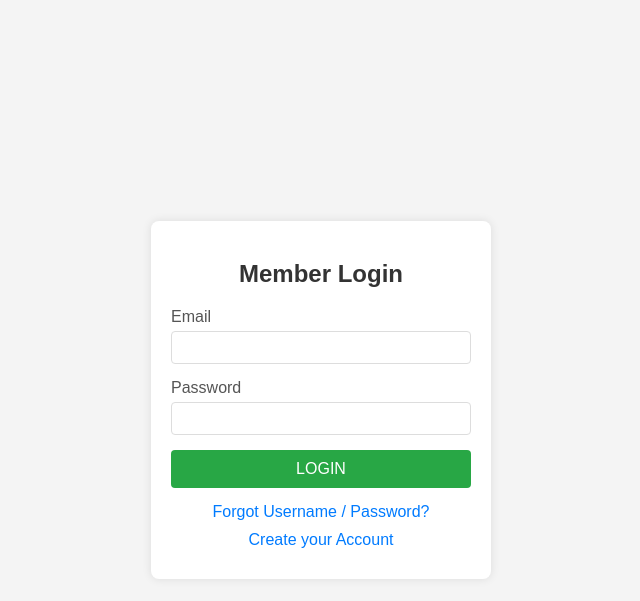
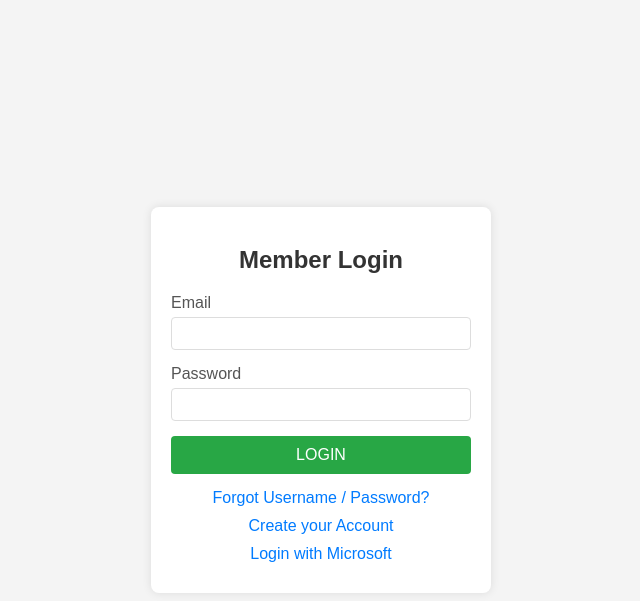
Before and after one commit to NhatPham123tm/SoftwareDesign_Project, a Django app: page /users/login/ in a window 1280 px wide. Shown: the top 601 px of the page, without its empty margins (319-959 px from the left). Run offline with Django 5.2, Linux system fonts and the light colour scheme.

Commit message:
Add Microsoft login link

```diff
--- a/templates/login.html
+++ b/templates/login.html
@@ -24,6 +24,7 @@
         <div class="links">
             <a href="#">Forgot Username / Password?</a>
             <a href="#">Create your Account</a>
+            <a href="{% url 'microsoft-login' %}">Login with Microsoft</a>
         </div>
     </div>
 </body>
```
